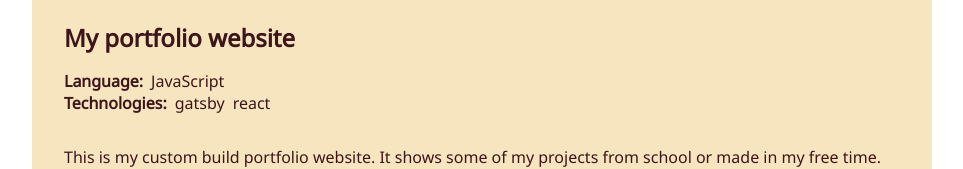
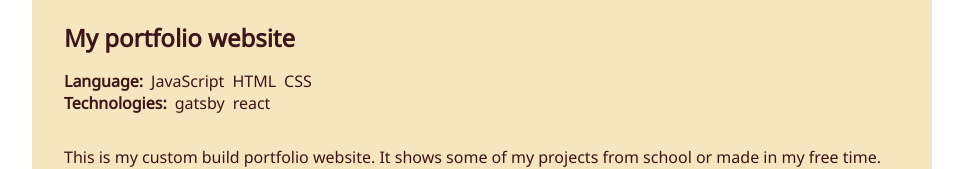
Before and after one commit to makovako/portfolio, a Gatsby site: page /my-projects/portfolio/ in a window 1280 px wide. Shown: the part 141-310 px from the top of the page, without its empty margins (158-1121 px from the left). Built offline with nearby package versions, Linux system fonts and the light colour scheme; Gatsby itself is replaced by a stand-in of ours.

Commit message:
Added languages to portfolio website

```diff
--- a/src/content/my-projects/portfolio.md
+++ b/src/content/my-projects/portfolio.md
@@ -3,6 +3,8 @@ title: My portfolio website
 githuburl: https://github.com/makovako/portfolio
 language:
     - JavaScript
+    - HTML
+    - CSS
 technology:
     - gatsby
     - react
```
